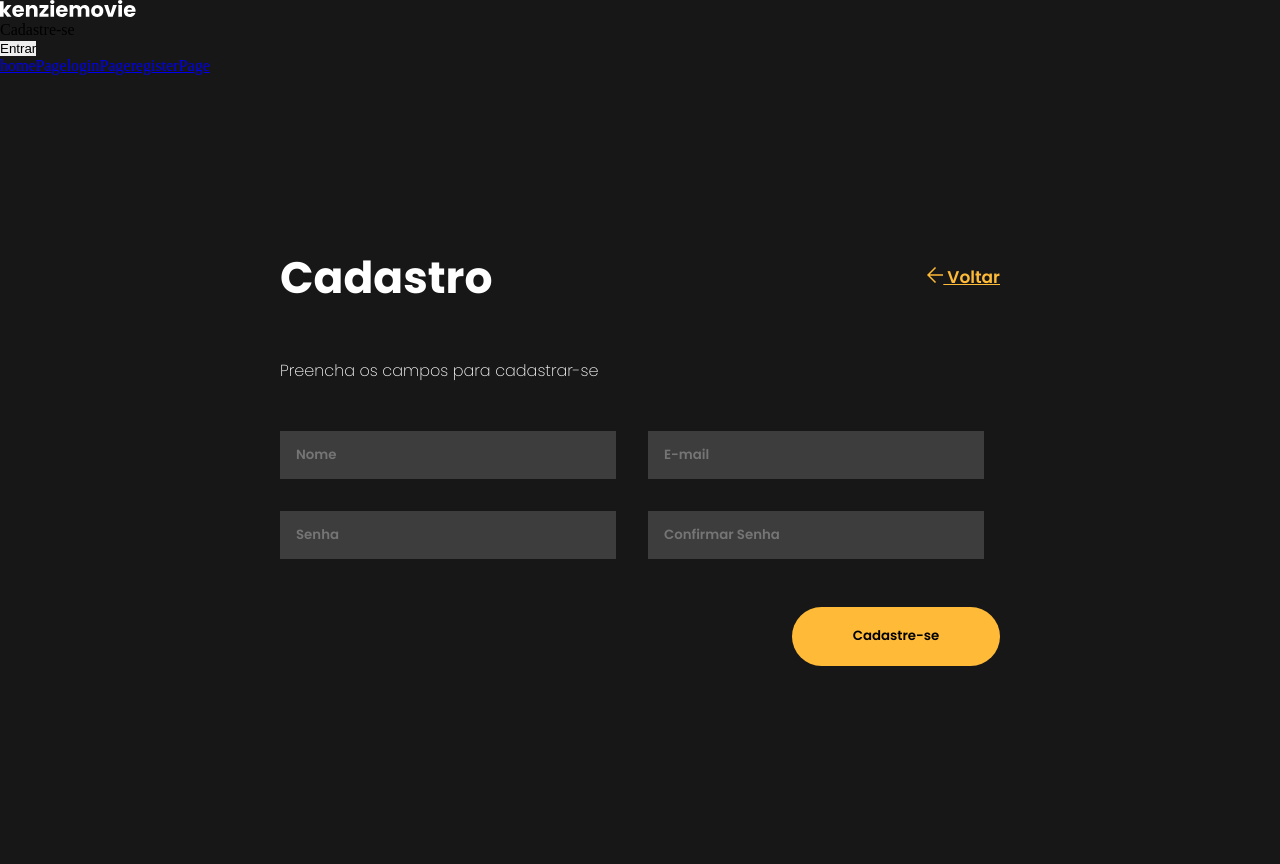
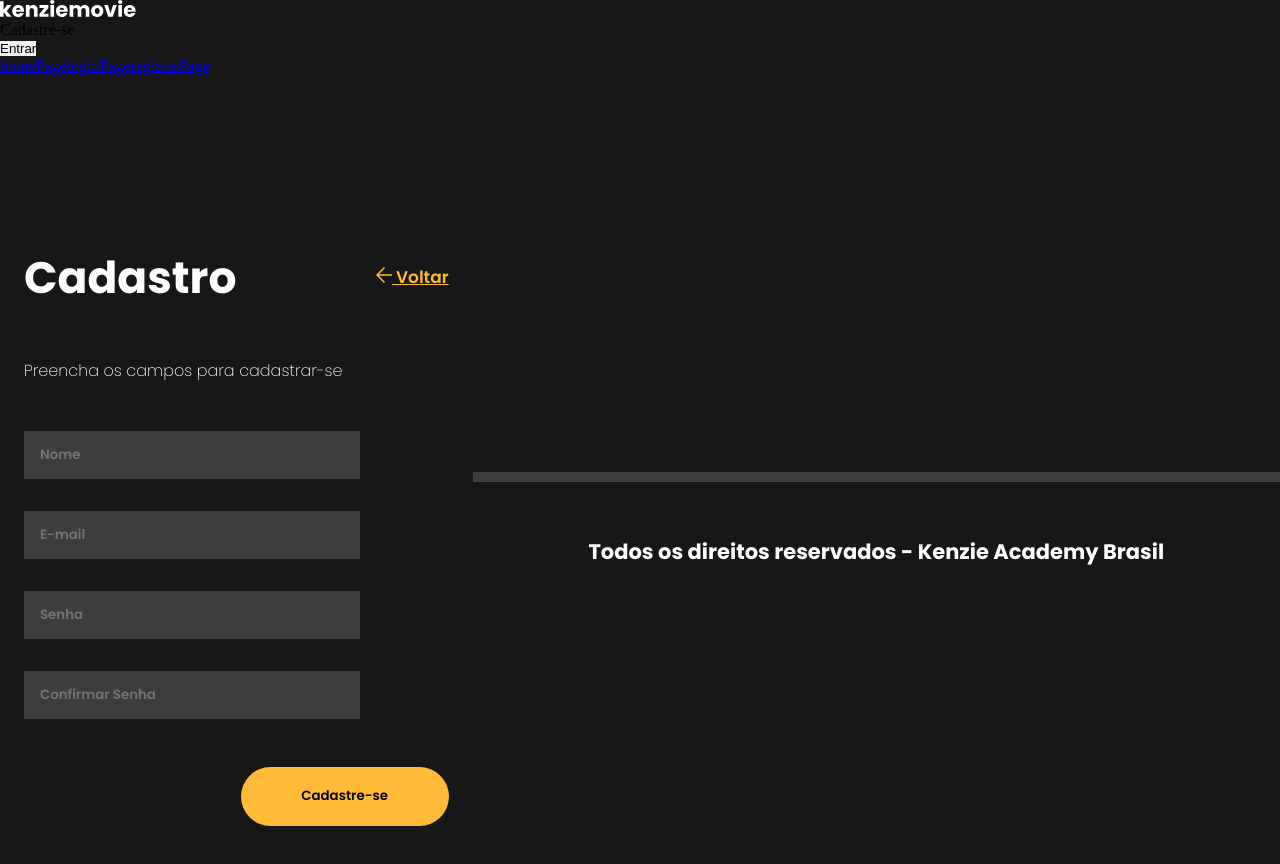
Before and after one commit to Kenzie-Academy-Brasil-Developers/kenzie-movie-entrega-template-grupo-3-tsunode, a React (Vite) app: page /registerPage in a window 1280 px wide. Shown: the top 864 px of the page. Before the commit the page ends 835 px from the top, so only its background shows below. Built offline with nearby package versions, Linux system fonts and the light colour scheme.

Commit message:
implementação dos restantes dos Footers, assim como função AverageReview na RenderPage!

```diff
--- a/src/Components/Register/Register.tsx
+++ b/src/Components/Register/Register.tsx
@@ -12,6 +12,7 @@ import {
 import { Paragraph, RegisterLink, Title1 } from "../../styles/typography";
 import { api } from "../../services/api";
 import { toast } from "react-toastify";
+import { Footer } from "../Footer/Foot";
 
 interface IRegisterUser {
   name: string;
@@ -76,6 +77,7 @@ export const Register = (): JSX.Element => {
           <Button title="Cadastre-se" />
         </StyledButtonLine>
       </StyledRegisterForm>
+      <Footer/>
     </StyledRegister>
   );
 };
```
